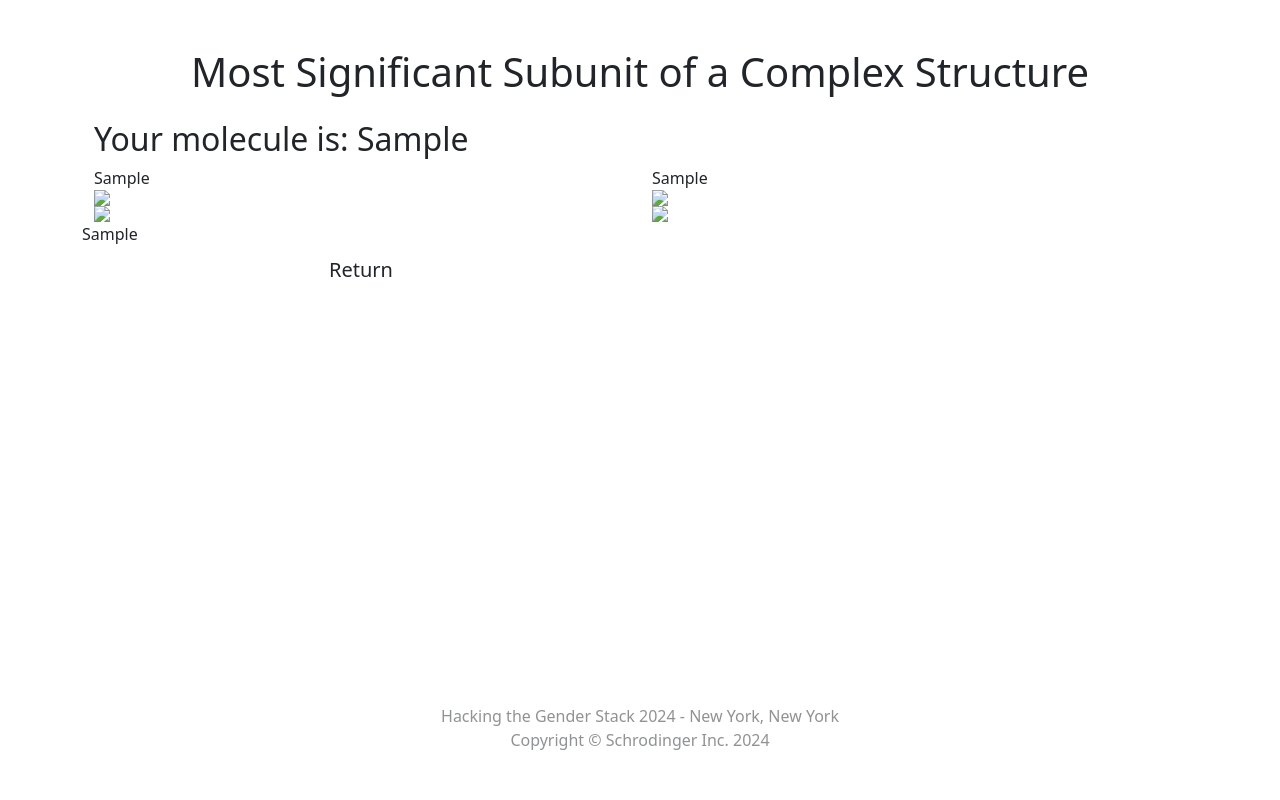
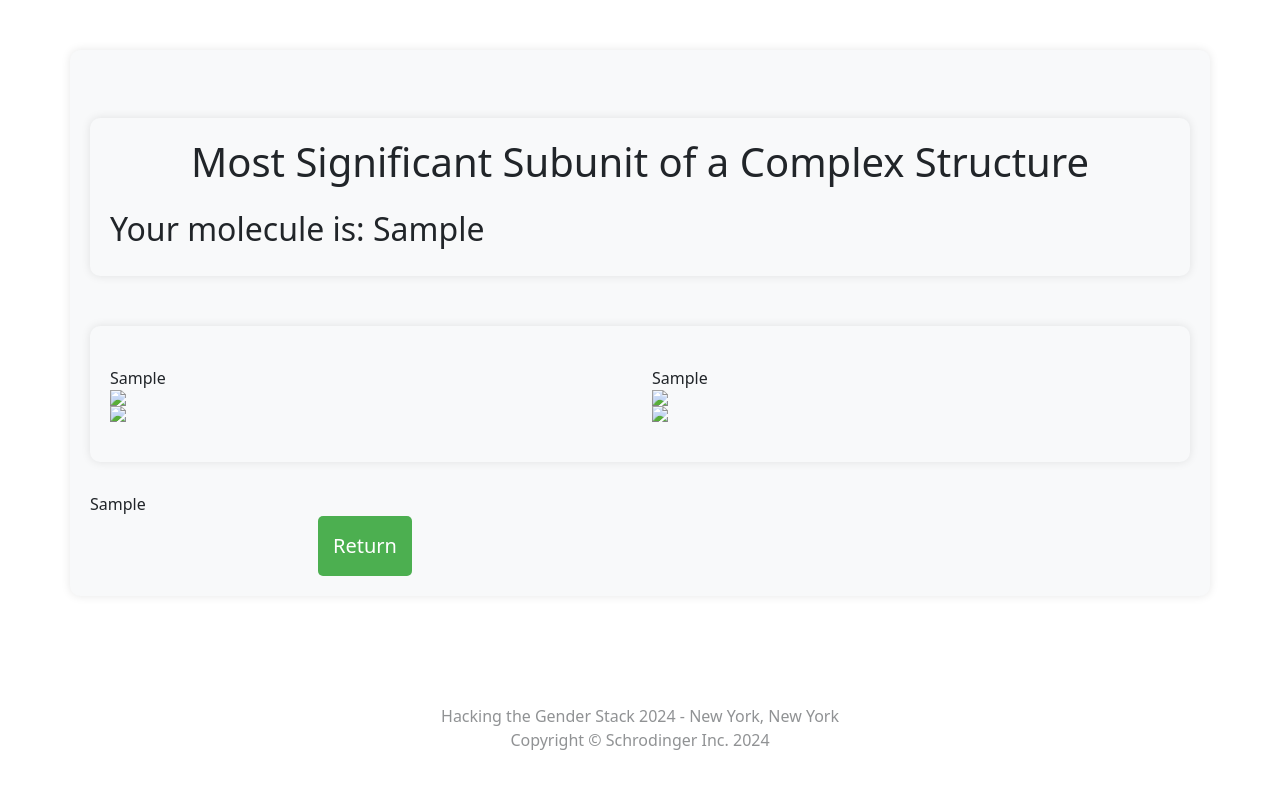
Before and after one commit to ctaphal/Relevant-Substructures, a Django app: template projectApp/templates/projectApp/processedOne.html in a window 1280 px wide. Run offline with Django 4.2, Linux system fonts and the light colour scheme; the template is opened without the code that fills it: most values are stand-ins (such as "Sample title", 1, 10 or a date in 2020).

Commit message:
processedOnepage styling

```diff
--- a/projectApp/templates/projectApp/processedOne.html
+++ b/projectApp/templates/projectApp/processedOne.html
@@ -7,6 +7,35 @@
     margin-right: auto;
     float: left;
   }
+
+  .container {
+      margin-top: 50px; /* Adjust top margin for spacing */
+      background-color: #F8F9FA; /* Light gray background color */
+      padding: 20px; /* Add padding to the container */
+      border-radius: 10px; /* Add border radius for rounded corners */
+      box-shadow: 0 0 10px rgba(0, 0, 0, 0.1); /* Add a subtle box shadow */
+    }
+
+  .row {
+      margin-top: 20px; /* Adjust top margin for spacing */
+    }
+
+  .col {
+      margin-bottom: 20px; /* Adjust bottom margin for spacing */
+    }
+
+  #molecule-imgs {
+      margin-top: 30px; /* Adjust top margin for spacing */
+    }
+
+  .btn-custom {
+      background-color: #4CAF50; /* Green background color */
+      color: white; /* White text color */
+      padding: 15px; /* Add padding to the button */
+      border: none; /* Remove button border */
+      border-radius: 5px; /* Add border radius for rounded corners */
+      cursor: pointer; /* Add cursor pointer on hover */
+    }
   </style>
   <div class="container mt-5">
     <h1 class="text-center mb-4">Most Significant Subunit of a Complex Structure</h1>
```
